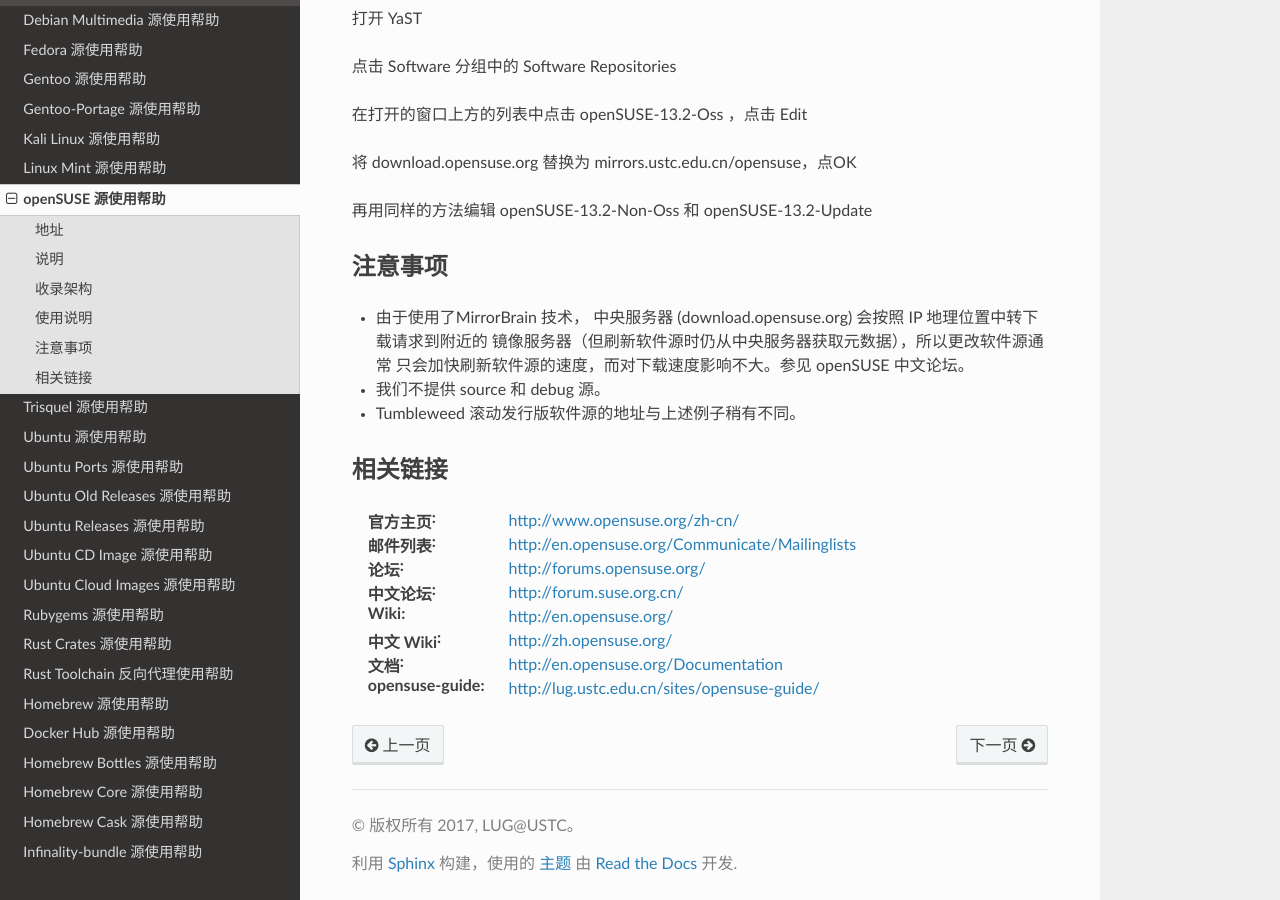
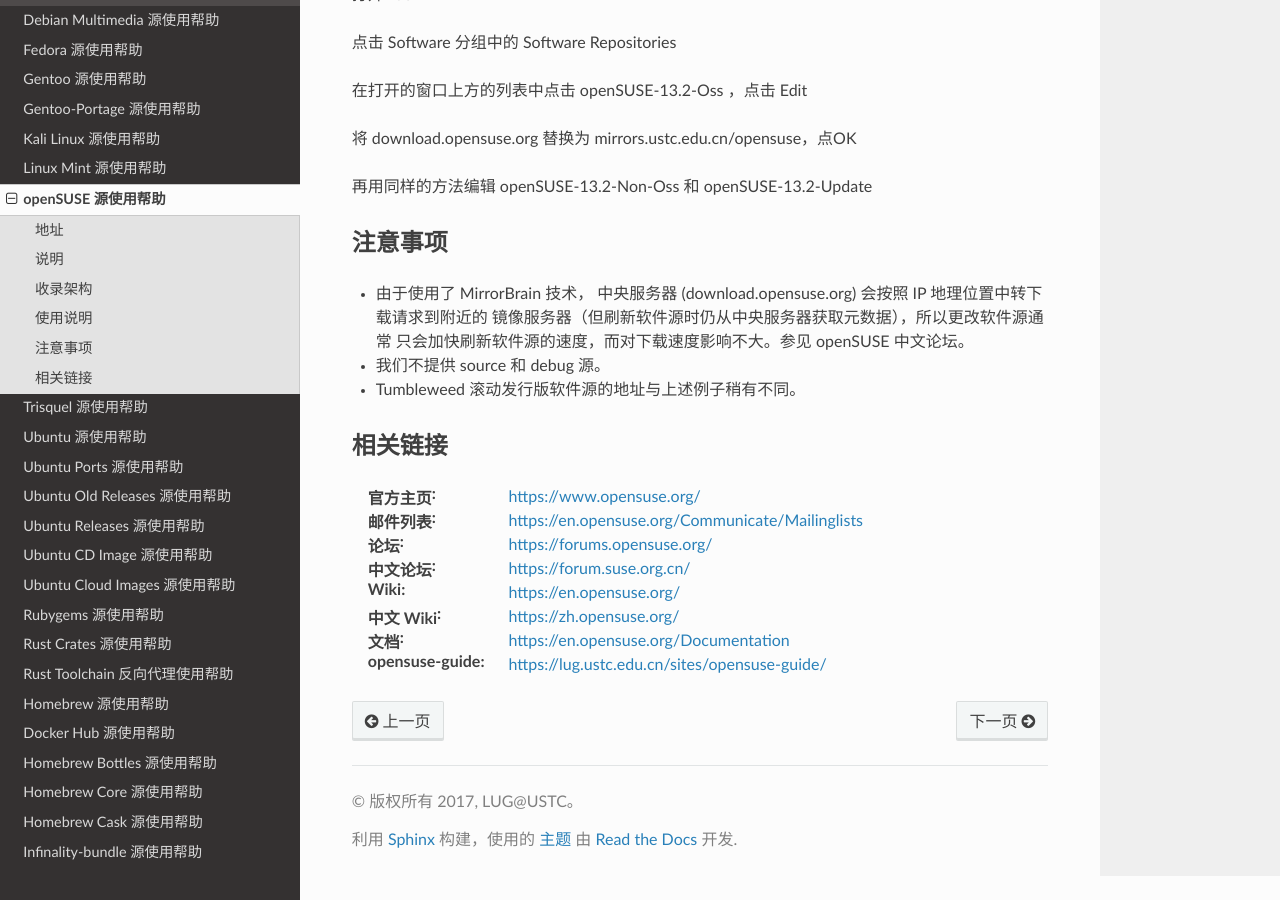
Before and after one commit to ustclug/mirrorhelp, a Sphinx documentation site: the page built from source/opensuse.rst, in a window 1280 px wide and 900 px high, scrolled down 1224 px. Built offline with Sphinx 7.4.7 and the Read the Docs theme 2.0.0, drawn with Linux system fonts in a browser that asks for light colours; pages that are not in the unit, such as notebooks, are missing from menus; some of the changed lines change nothing that is shown; some of the changed text lies outside the part shown.

Commit message:
Update opensuse.rst

```diff
--- a/source/opensuse.rst
+++ b/source/opensuse.rst
@@ -15,8 +15,7 @@
 收录架构
 ========
 
-* i586
-* x86_64
+i586, x86_64
 
 使用说明
 ========
@@ -66,7 +65,7 @@
 注意事项
 ========
 
-* 由于使用了MirrorBrain 技术， 中央服务器 (download.opensuse.org) 会按照 IP 地理位置中转下载请求到附近的 镜像服务器（但刷新软件源时仍从中央服务器获取元数据），所以更改软件源通常 只会加快刷新软件源的速度，而对下载速度影响不大。参见 openSUSE 中文论坛。
+* 由于使用了 MirrorBrain 技术， 中央服务器 (download.opensuse.org) 会按照 IP 地理位置中转下载请求到附近的 镜像服务器（但刷新软件源时仍从中央服务器获取元数据），所以更改软件源通常 只会加快刷新软件源的速度，而对下载速度影响不大。参见 openSUSE 中文论坛。
 * 我们不提供 source 和 debug 源。
 * Tumbleweed 滚动发行版软件源的地址与上述例子稍有不同。
 
@@ -75,11 +74,11 @@
 相关链接
 ========
 
-:官方主页: http://www.opensuse.org/zh-cn/
-:邮件列表: http://en.opensuse.org/Communicate/Mailinglists
-:论坛: http://forums.opensuse.org/
-:中文论坛: http://forum.suse.org.cn/
-:Wiki: http://en.opensuse.org/
-:中文 Wiki: http://zh.opensuse.org/
-:文档: http://en.opensuse.org/Documentation
-:opensuse-guide: http://lug.ustc.edu.cn/sites/opensuse-guide/
+:官方主页: https://www.opensuse.org/
+:邮件列表: https://en.opensuse.org/Communicate/Mailinglists
+:论坛: https://forums.opensuse.org/
+:中文论坛: https://forum.suse.org.cn/
+:Wiki: https://en.opensuse.org/
+:中文 Wiki: https://zh.opensuse.org/
+:文档: https://en.opensuse.org/Documentation
+:opensuse-guide: https://lug.ustc.edu.cn/sites/opensuse-guide/
```
